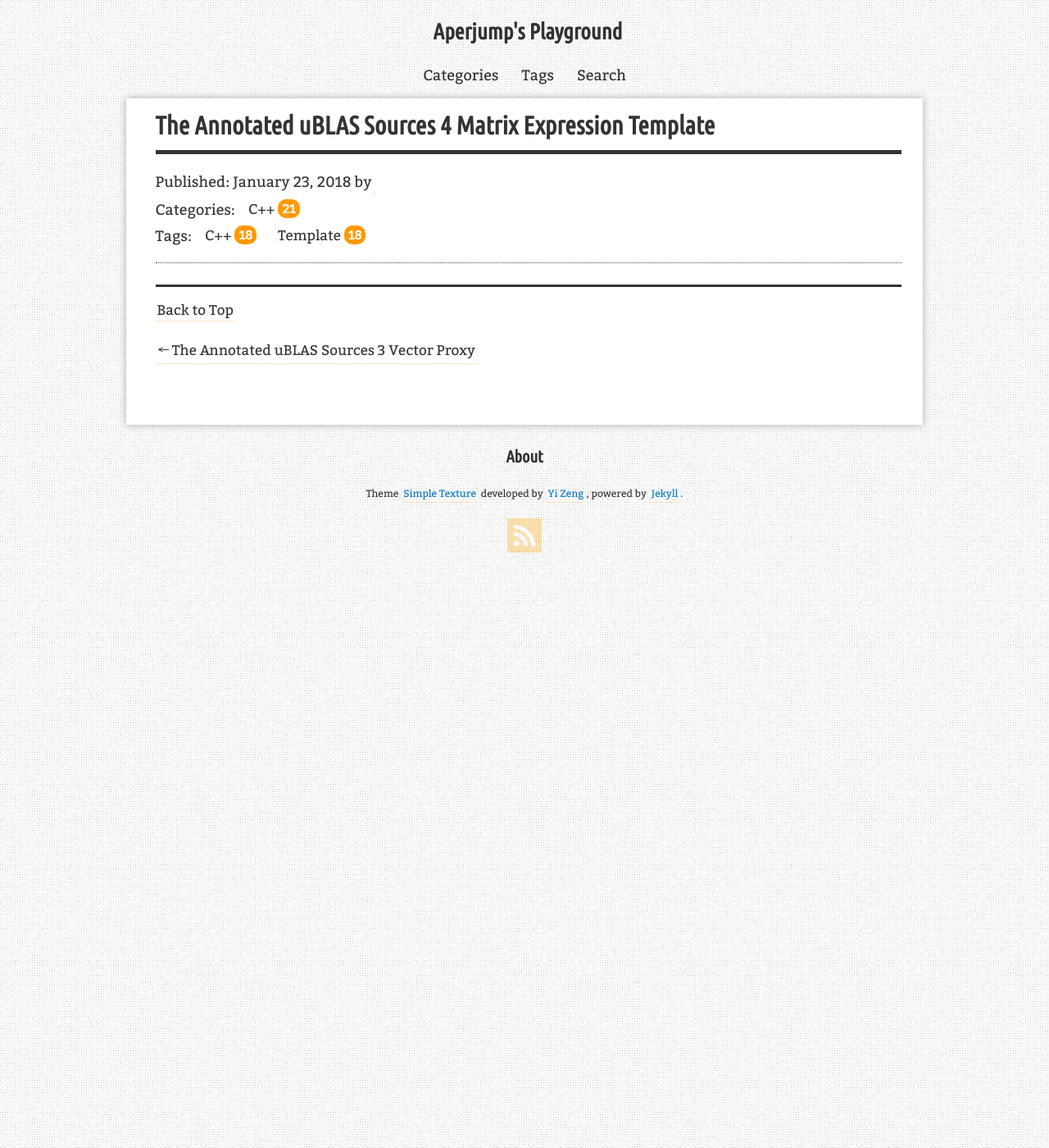
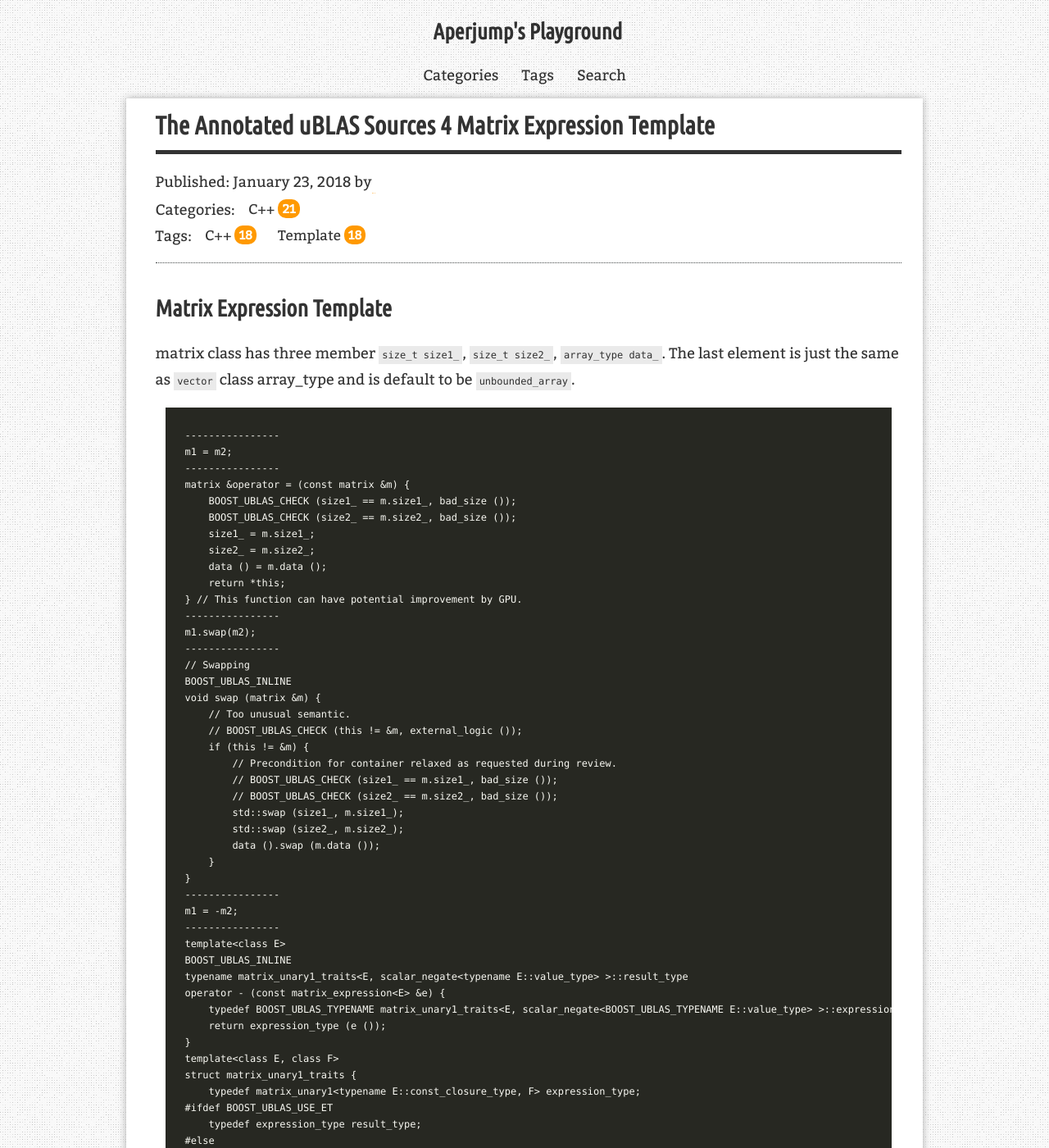
Before and after one commit to Aperjump/Aperjump.github.io, a Jekyll site: the page built from _posts/2018-01-23-matrix_expression_template.md, in a window 1280 px wide and 1400 px high. Shown: the whole window at 82% size. Built offline with Jekyll 4.4.1, drawn with Linux system fonts in a browser that asks for light colours; nearby versions of some CDN libraries; comment, search, counter and statistics services are not loaded; some of the changed text lies outside the part shown.

Commit message:
matrix_expression

````diff
--- a/_posts/2018-01-23-matrix_expression_template.md
+++ b/_posts/2018-01-23-matrix_expression_template.md
@@ -7,3 +7,76 @@ tags: [C++, Template]
 redirect_from:
   - /2018/01/23/
 ---
+## Matrix Expression Template
+matrix class has three member `size_t size1_`, `size_t size2_`, `array_type data_`. The last element is just the same as `vector` class array_type and is default to be `unbounded_array`.
+```
+----------------
+m1 = m2;
+----------------
+matrix &operator = (const matrix &m) {
+    BOOST_UBLAS_CHECK (size1_ == m.size1_, bad_size ());
+    BOOST_UBLAS_CHECK (size2_ == m.size2_, bad_size ());
+    size1_ = m.size1_;
+    size2_ = m.size2_;
+    data () = m.data ();
+    return *this;
+} // This function can have potential improvement by GPU.
+----------------
+m1.swap(m2);
+----------------
+// Swapping
+BOOST_UBLAS_INLINE
+void swap (matrix &m) {
+    // Too unusual semantic.
+    // BOOST_UBLAS_CHECK (this != &m, external_logic ());
+    if (this != &m) {
+        // Precondition for container relaxed as requested during review.
+        // BOOST_UBLAS_CHECK (size1_ == m.size1_, bad_size ());
+        // BOOST_UBLAS_CHECK (size2_ == m.size2_, bad_size ());
+        std::swap (size1_, m.size1_);
+        std::swap (size2_, m.size2_);
+        data ().swap (m.data ());
+    }
+}
+----------------
+m1 = -m2;
+----------------
+template<class E>
+BOOST_UBLAS_INLINE
+typename matrix_unary1_traits<E, scalar_negate<typename E::value_type> >::result_type
+operator - (const matrix_expression<E> &e) {
+    typedef BOOST_UBLAS_TYPENAME matrix_unary1_traits<E, scalar_negate<BOOST_UBLAS_TYPENAME E::value_type> >::expression_type expression_type;
+    return expression_type (e ());
+}
+template<class E, class F>
+struct matrix_unary1_traits {
+    typedef matrix_unary1<typename E::const_closure_type, F> expression_type;
+#ifdef BOOST_UBLAS_USE_ET
+    typedef expression_type result_type;
+#else
+    typedef matrix<typename F::result_type> result_type;
+#endif
+};
+template<class E, class F>
+class matrix_unary1:
+    public matrix_expression<matrix_unary1<E, F> > {
+public:
+#ifdef BOOST_UBLAS_ENABLE_PROXY_SHORTCUTS
+    BOOST_UBLAS_USING matrix_expression<matrix_unary1<E, F> >::operator ();
+#endif
+    typedef E expression_type;
+    typedef F functor_type;
+    typedef typename E::size_type size_type;
+    typedef typename E::difference_type difference_type;
+    typedef typename F::result_type value_type;
+    typedef value_type const_reference;
+    typedef const_reference reference;
+    typedef const value_type *const_pointer;
+    typedef const_pointer pointer;
+    typedef const matrix_unary1<E, F> const_closure_type;
+    typedef typename E::orientation_category orientation_category;
+    typedef typename E::const_iterator1 const_iterator1_type;
+    typedef typename E::const_iterator2 const_iterator2_type;
+    typedef unknown_storage_tag storage_category;
+};
+```
````
